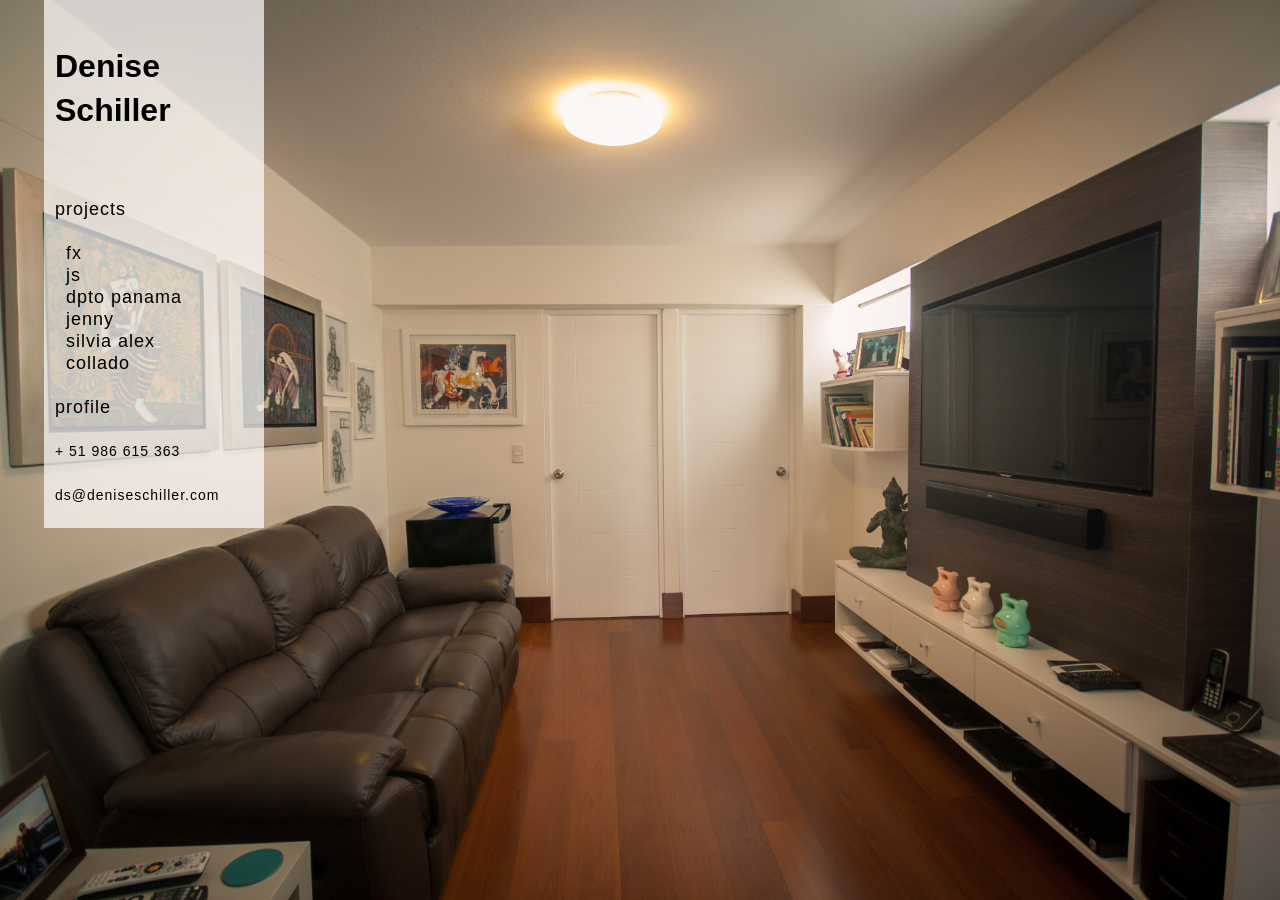
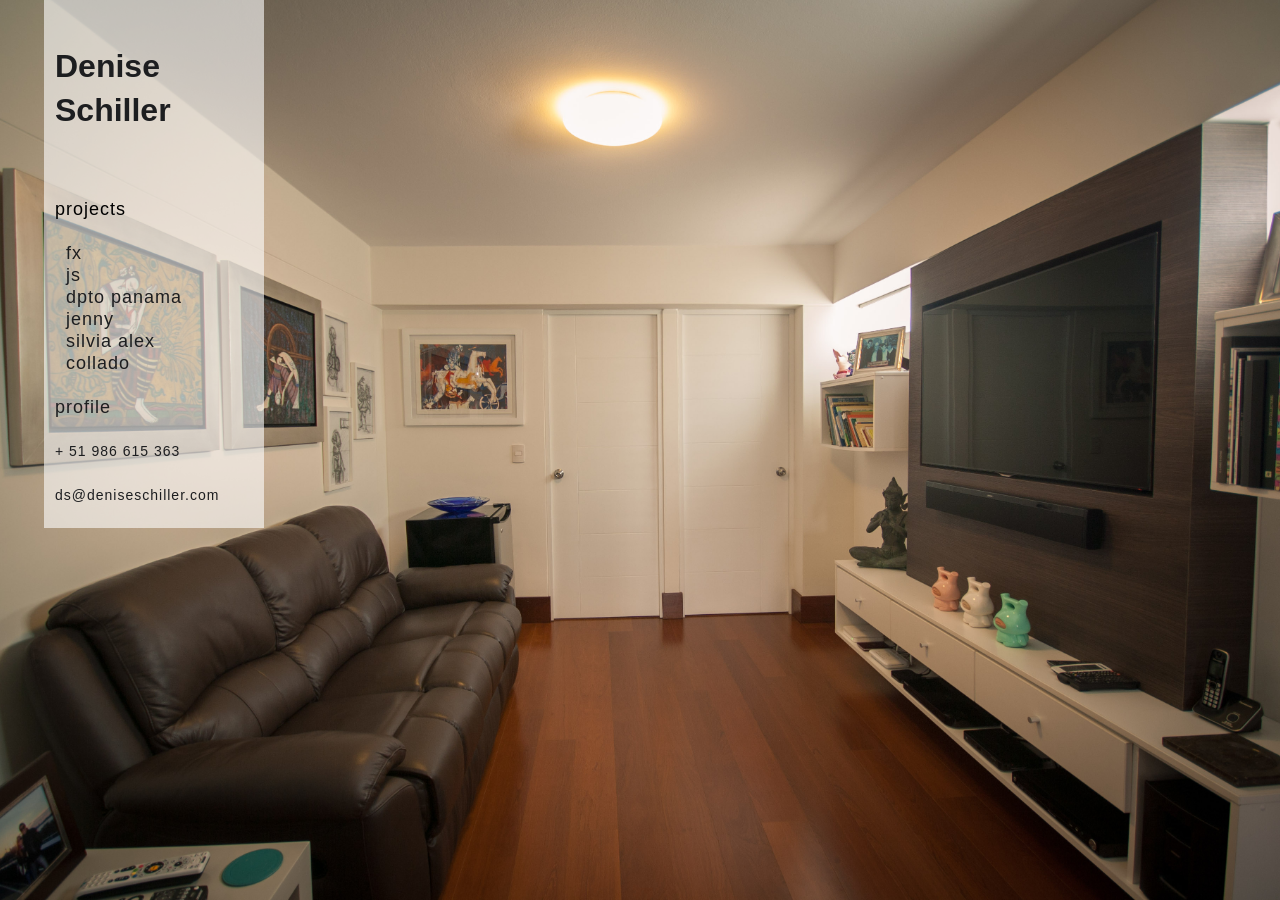
Before and after one commit to rociopaez/deniseschiller, a Jekyll site: the page built from index.html, in a window 1280 px wide. Built offline with Jekyll 4.4.1, drawn with Linux system fonts in a browser that asks for light colours; nearby versions of some CDN libraries.

Commit message:
Change styles
ribbon
a
contact

```diff
--- a/css/deniseschiller.scss
+++ b/css/deniseschiller.scss
@@ -162,7 +162,7 @@ body {
 	top: 0;
 	left: 44px;
 	padding: 0;
-	background-color: rgba(255, 255, 255, 0.7);
+	background-color: rgba(255, 255, 255, 0.6);
 	color: black;
 
 	h1 {
@@ -173,7 +173,7 @@ body {
 	}
 
 	a {
-		color: black;
+		color: rgb(29, 30, 32);
 		text-decoration: none;
 	}
 
@@ -198,6 +198,7 @@ body {
 
 		&.contact {
 			font-size: 14px;
+			font-family: "ff-nuvo-web-pro", sans-serif;
 		}
 
 		li {
```
